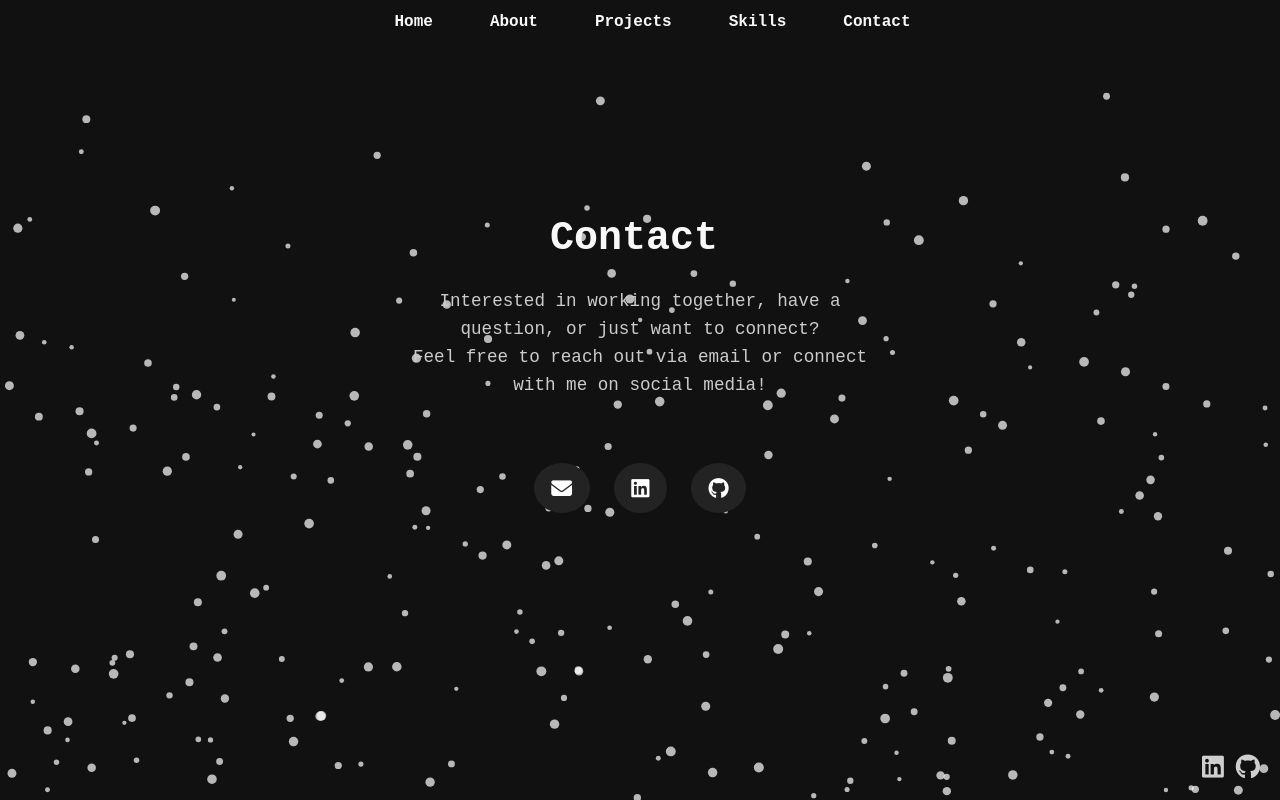
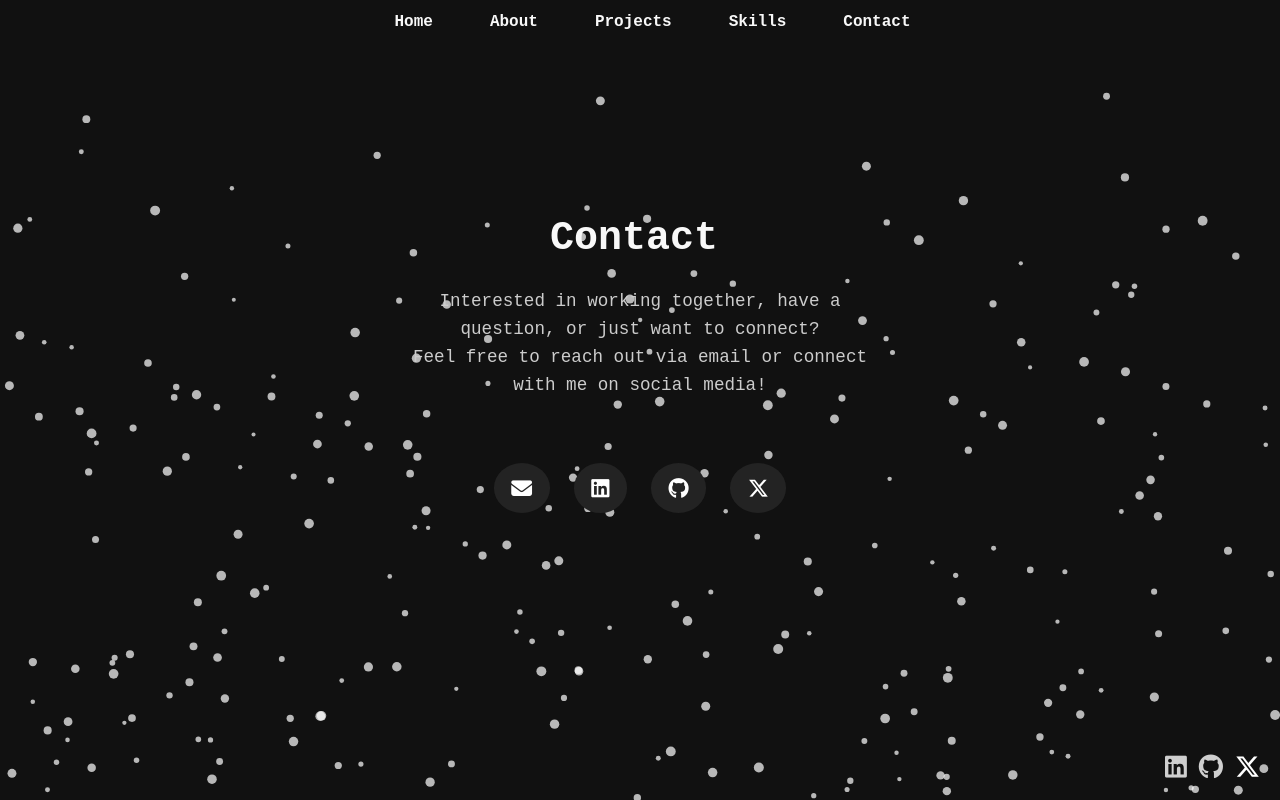
Before and after one commit to KallinDev/portfolio-react, a React (Vite) app: page /contact in a window 1280 px wide. Built offline with nearby package versions, Linux system fonts and the light colour scheme.

Commit message:
fixed animation bug on contact page

```diff
--- a/src/components/Socials.jsx
+++ b/src/components/Socials.jsx
@@ -18,6 +18,14 @@ export default function Socials() {
       >
         <i className="fab fa-github"></i>
       </a>
+      <a
+        className="twitter"
+        href="https://x.com/KallinGustav"
+        target="_blank"
+        rel="noopener noreferrer"
+      >
+        <i className="fab fa-x-twitter"></i>
+      </a>
     </div>
   );
 }
--- a/src/index.css
+++ b/src/index.css
@@ -590,8 +590,7 @@ body {
 .contact-link.animated {
   opacity: 1;
   animation: none;
-  transform: none; /* <-- Add this line */
-  /* This allows :hover to work perfectly */
+  transform: none;
 }
 .contact-link:hover {
   background: #1e2328;
@@ -612,6 +611,9 @@ body {
 }
 .contact-link:nth-child(3) {
   animation-delay: 0.8s;
+}
+.contact-link:nth-child(4) {
+  animation-delay: 1.1s;
 }
 
 /* =========================
--- a/src/pages/Contact.jsx
+++ b/src/pages/Contact.jsx
@@ -61,6 +61,15 @@ export default function Contact() {
               >
                 <i className="fab fa-github"></i>
               </a>
+              <a
+                href="https://x.com/KallinGustav"
+                className="contact-link"
+                target="_blank"
+                rel="noopener noreferrer"
+                aria-label="X (Twitter)"
+              >
+                <i className="fab fa-x-twitter"></i>
+              </a>
             </div>
           </section>
         </main>
```
